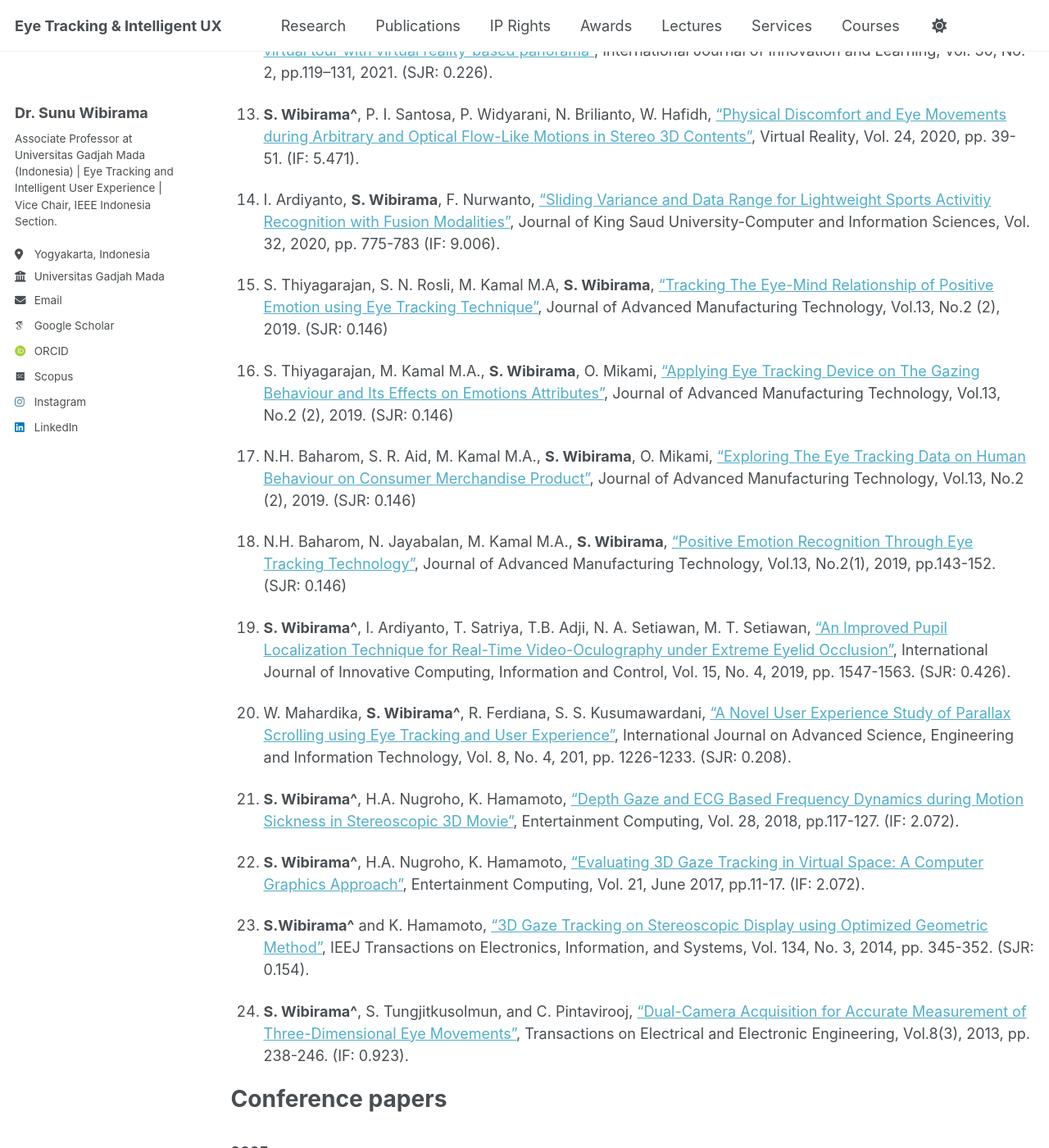
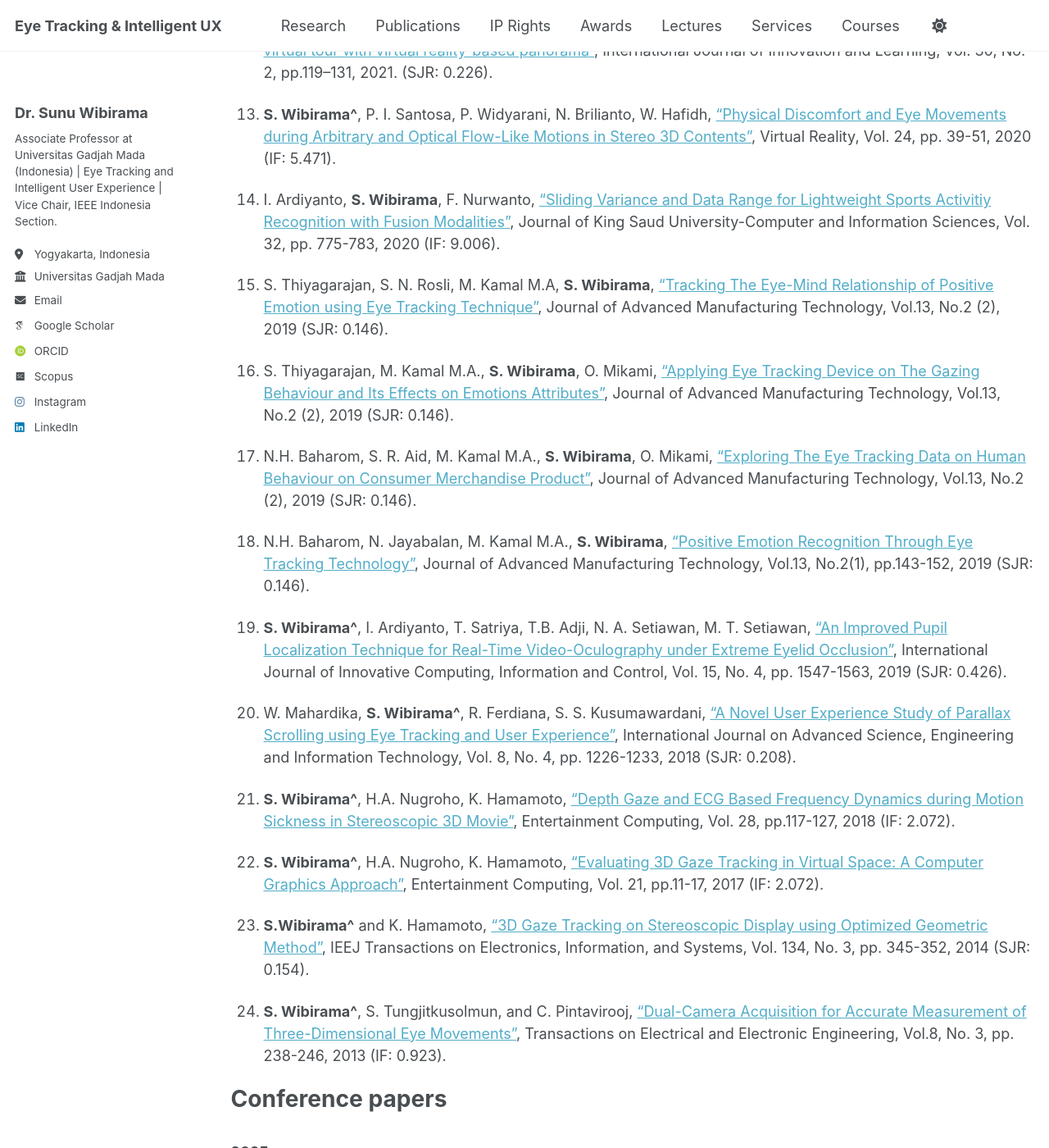
Before and after one commit to wibirama/wibirama.github.io, a Jekyll site: the page built from _pages/allpublications.md, in a window 1280 px wide and 1400 px high, scrolled down 2099 px. Shown: the whole window at 82% size. Built offline with Jekyll 4.4.1, drawn with Linux system fonts in a browser that asks for light colours; emoji names are drawn with the system emoji font; some web fonts are replaced; a script that is not in the unit is left out; some of the changed text lies outside the part shown.

Commit message:
Update allpublications.md
Edit tahun, tambah publikasi Mas Adi

```diff
--- a/_pages/allpublications.md
+++ b/_pages/allpublications.md
@@ -36,17 +36,17 @@ Journal articles
 
 ### Published articles in international journals (indexed by Scopus and/or Web of Science)
 
-1. K. A. Nugraha, **S. Wibirama^**, and I. Ardiyanto, ["Fine-tuning Deep Neural Network for Saliency Prediction in Movie Poster Documents"](https://doi.org/10.1016/j.icte.2025.09.008), to be published in ICT Express, 2025 (IF: 4.2).
+1. K. A. Nugraha, **S. Wibirama^**, and I. Ardiyanto, ["Fine-tuning Deep Neural Network for Saliency Prediction in Movie Poster Documents"](https://doi.org/10.1016/j.icte.2025.09.008), ICT Express, Vol.11, pp. 1181–1185, 2025 (IF: 4.2).
 
-2.  **S. Wibirama^**, S. A. I, Alfarozi, A. R. Suhari, A. H. Fristiana, H. Nurlatifa, and P. I. Santosa, ["Classification of Cognitive Load Using Deep Learning Based on Eye Movement Indices"](https://doi.org/10.1109/ACCESS.2025.3613292), IEEE Access. Vol. 13, pp. 167324-167343, 2025 (IF: 3.6).
+2.  **S. Wibirama^**, S. A. I, Alfarozi, A. R. Suhari, A. H. Fristiana, H. Nurlatifa, and P. I. Santosa, ["Classification of Cognitive Load Using Deep Learning Based on Eye Movement Indices"](https://doi.org/10.1109/ACCESS.2025.3613292), IEEE Access, Vol. 13, pp. 167324-167343, 2025 (IF: 3.6).
 
 3. D.S.E. Atmaja, **S. Wibirama**, M.K. Herliansyah, A. Sudiarso, ["Comparative Study of Integral Image and Normalized Cross-Correlation Methods for Defect Detection on Batik Klowong Fabric"](https://doi.org/10.1016/j.rineng.2025.104124),  Results in Engineering, Vol. 25, pp. 104124, 2025. (IF: 5.0).
 
-4. S. Rosidah, F.X. Ivan, S. Murnani, H. Nurlatifa, and **S. Wibirama^**, ["Impact of Color, Shape, and Typeface on Visual Attention: An Eye Tracking-Based User Experience Study"](https://ajstd.ubd.edu.bn/journal/vol42/iss1/2), ASEAN Journal on Science and Technology for Development (AJSTD), Vol. 42, No. 1, Article 2, 2025, pp.10-26 (SJR: 0.262).
+4. S. Rosidah, F.X. Ivan, S. Murnani, H. Nurlatifa, and **S. Wibirama^**, ["Impact of Color, Shape, and Typeface on Visual Attention: An Eye Tracking-Based User Experience Study"](https://ajstd.ubd.edu.bn/journal/vol42/iss1/2), ASEAN Journal on Science and Technology for Development (AJSTD), Vol. 42, No. 1, Article 2, pp.10-26, 2025 (SJR: 0.262).
 
 5. A.H. Fristiana, S.A.I Alfarozi, A.E. Permansari, M. Pratama, **S. Wibirama^**, ["A Survey on Hyperparameters Optimization of Deep Learning for Time Series Classification"](https://doi.org/10.1109/ACCESS.2024.3516198),  IEEE Access, Vol.12, pp. 191162-191198, 2024 (IF: 3.4).
 
-6. S. Murnani, N.A. Setiawan, **S. Wibirama^**, ["Robust Object Selection in Spontaneous Gaze-Controlled Application using Exponential Moving Average and Hidden Markov Model"](https://doi.org/10.1109/THMS.2024.3413781), IEEE Transactions on Human-Machine Systems, Vol. 54, No. 5, 2024, pp. 485-498 (IF: 3.5).
+6. S. Murnani, N.A. Setiawan, **S. Wibirama^**, ["Robust Object Selection in Spontaneous Gaze-Controlled Application using Exponential Moving Average and Hidden Markov Model"](https://doi.org/10.1109/THMS.2024.3413781), IEEE Transactions on Human-Machine Systems, Vol. 54, No. 5, pp. 485-498, 2024 (IF: 3.5).
 
 7. N. Paeedeh, M. Pratama, **S. Wibirama**, W. Mayer, Z. Cao, and R. Kowalczyk, ["Few-Shot Class Incremental Learning via Robust Transformer Approach"](https://doi.org/10.1016/j.ins.2024.120751), Information Sciences, Vol. 675, No. 120751, 2024. (IF: 8.1).
 
@@ -54,35 +54,35 @@ Journal articles
 
 9. L.A. Putri, I. Rahman, M. Puspita, S.N. Hidayat, A.B. Dharmawan, A. Rianjanu, **S. Wibirama**, R. Roto, K. Triyana, and H.S. Wasisto, ["Rapid analysis of meat floss origin using a supervised machine learning-based electronic nose towards food authentication"](https://doi.org/10.1038/s41538-023-00205-2), npj Science of Food, Vol. 7, No. 31, pp. 1-15, 2023. (IF: 7.000).
 
-10. P. V. Yulianandra, S. Murnani, P.I. Santosa, **S. Wibirama^**, ["Observing Cognitive Load During Online Learning with Various Task Complexities: An Eye Tracking Approach"](https://doi.org/10.1504/IJIL.2023.10051446), International Journal of Innovation and Learning, Vol. 34, No. 1, 2023,  pp. 96-117  (SJR: 0.226).
+10. P. V. Yulianandra, S. Murnani, P.I. Santosa, **S. Wibirama^**, ["Observing Cognitive Load During Online Learning with Various Task Complexities: An Eye Tracking Approach"](https://doi.org/10.1504/IJIL.2023.10051446), International Journal of Innovation and Learning, Vol. 34, No. 1, pp. 96-117, 2023 (SJR: 0.226).
 
-11. S. Murnani, N.A. Setiawan, **S. Wibirama**, ["Spontaneous Gaze Interaction Based on Smooth Pursuit Eye Movement Using Difference Pattern Approach"](https://doi.org/10.21924/cst.7.1.2022.739), Communications in Science and Technology, Vol. 7, No.1,  pp.8-14, 2022. (SJR: 0.277).
+11. S. Murnani, N.A. Setiawan, **S. Wibirama**, ["Spontaneous Gaze Interaction Based on Smooth Pursuit Eye Movement Using Difference Pattern Approach"](https://doi.org/10.21924/cst.7.1.2022.739), Communications in Science and Technology, Vol. 7, No.1, pp.8-14, 2022 (SJR: 0.277).
 
 12. A.E. Permanasari, D.A. Hidayat, **S. Wibirama**, I.S. Sakkinah, and D.R.A. Rambli, ["Development of a hospital virtual tour with virtual reality-based panorama"](https://doi.org/10.1504/IJIL.2021.117218), International Journal of Innovation and Learning, Vol. 30, No. 2, pp.119–131, 2021. (SJR: 0.226).
 
-13. **S. Wibirama^**, P. I. Santosa, P. Widyarani, N. Brilianto, W. Hafidh, ["Physical Discomfort and Eye Movements during Arbitrary and Optical Flow-Like Motions in Stereo 3D Contents"](https://doi.org/10.1007/s10055-019-00386-w), Virtual Reality, Vol. 24,  2020, pp. 39-51. (IF: 5.471).
+13. **S. Wibirama^**, P. I. Santosa, P. Widyarani, N. Brilianto, W. Hafidh, ["Physical Discomfort and Eye Movements during Arbitrary and Optical Flow-Like Motions in Stereo 3D Contents"](https://doi.org/10.1007/s10055-019-00386-w), Virtual Reality, Vol. 24, pp. 39-51, 2020 (IF: 5.471).
 
-14. I. Ardiyanto, **S. Wibirama**, F. Nurwanto, ["Sliding Variance and Data Range for Lightweight Sports Activitiy Recognition with Fusion Modalities"](https://doi.org/10.1016/j.jksuci.2018.08.012), Journal of King Saud University-Computer and Information Sciences, Vol. 32, 2020, pp. 775-783 (IF: 9.006).
+14. I. Ardiyanto, **S. Wibirama**, F. Nurwanto, ["Sliding Variance and Data Range for Lightweight Sports Activitiy Recognition with Fusion Modalities"](https://doi.org/10.1016/j.jksuci.2018.08.012), Journal of King Saud University-Computer and Information Sciences, Vol. 32, pp. 775-783, 2020 (IF: 9.006).
 
-15. S. Thiyagarajan, S. N. Rosli, M. Kamal M.A, **S. Wibirama**, ["Tracking The Eye-Mind Relationship of Positive Emotion using Eye Tracking Technique"](https://jamt.utem.edu.my/jamt/article/view/5725),  Journal of Advanced Manufacturing Technology, Vol.13, No.2 (2), 2019. (SJR: 0.146)
+15. S. Thiyagarajan, S. N. Rosli, M. Kamal M.A, **S. Wibirama**, ["Tracking The Eye-Mind Relationship of Positive Emotion using Eye Tracking Technique"](https://jamt.utem.edu.my/jamt/article/view/5725),  Journal of Advanced Manufacturing Technology, Vol.13, No.2 (2), 2019 (SJR: 0.146).
 
-16. S. Thiyagarajan, M. Kamal M.A., **S. Wibirama**, O. Mikami, ["Applying Eye Tracking Device on The Gazing Behaviour and Its Effects on Emotions Attributes"](https://jamt.utem.edu.my/jamt/article/view/5722), Journal of Advanced Manufacturing Technology, Vol.13, No.2 (2), 2019. (SJR: 0.146)
+16. S. Thiyagarajan, M. Kamal M.A., **S. Wibirama**, O. Mikami, ["Applying Eye Tracking Device on The Gazing Behaviour and Its Effects on Emotions Attributes"](https://jamt.utem.edu.my/jamt/article/view/5722), Journal of Advanced Manufacturing Technology, Vol.13, No.2 (2), 2019 (SJR: 0.146).
 
-17. N.H. Baharom, S. R. Aid, M. Kamal M.A., **S. Wibirama**, O. Mikami, ["Exploring The Eye Tracking Data on Human Behaviour on Consumer Merchandise Product"](https://jamt.utem.edu.my/jamt/article/view/5723), Journal of Advanced Manufacturing Technology, Vol.13, No.2 (2), 2019. (SJR: 0.146)
+17. N.H. Baharom, S. R. Aid, M. Kamal M.A., **S. Wibirama**, O. Mikami, ["Exploring The Eye Tracking Data on Human Behaviour on Consumer Merchandise Product"](https://jamt.utem.edu.my/jamt/article/view/5723), Journal of Advanced Manufacturing Technology, Vol.13, No.2 (2), 2019 (SJR: 0.146).
 
-18. N.H. Baharom, N. Jayabalan, M. Kamal M.A., **S. Wibirama**, ["Positive Emotion Recognition Through Eye Tracking Technology"](https://jamt.utem.edu.my/jamt/article/view/5683), Journal of Advanced Manufacturing Technology, Vol.13, No.2(1), 2019, pp.143-152. (SJR: 0.146)
+18. N.H. Baharom, N. Jayabalan, M. Kamal M.A., **S. Wibirama**, ["Positive Emotion Recognition Through Eye Tracking Technology"](https://jamt.utem.edu.my/jamt/article/view/5683), Journal of Advanced Manufacturing Technology, Vol.13, No.2(1), pp.143-152, 2019 (SJR: 0.146).
 
-19. **S. Wibirama^**, I. Ardiyanto, T. Satriya, T.B. Adji, N. A. Setiawan, M. T. Setiawan, ["An Improved Pupil Localization Technique for Real-Time Video-Oculography under Extreme Eyelid Occlusion"](http://www.ijicic.org/ijicic-150423.pdf), International Journal of Innovative Computing, Information and Control, Vol. 15, No. 4, 2019, pp. 1547-1563. (SJR: 0.426).
+19. **S. Wibirama^**, I. Ardiyanto, T. Satriya, T.B. Adji, N. A. Setiawan, M. T. Setiawan, ["An Improved Pupil Localization Technique for Real-Time Video-Oculography under Extreme Eyelid Occlusion"](http://www.ijicic.org/ijicic-150423.pdf), International Journal of Innovative Computing, Information and Control, Vol. 15, No. 4, pp. 1547-1563, 2019 (SJR: 0.426).
 
-20. W. Mahardika, **S. Wibirama^**, R. Ferdiana, S. S. Kusumawardani, ["A Novel User Experience Study of Parallax Scrolling using Eye Tracking and User Experience"](http://dx.doi.org/10.18517/ijaseit.8.4.6500), International Journal on Advanced Science, Engineering and Information Technology, Vol. 8, No. 4, 201, pp. 1226-1233. (SJR: 0.208).
+20. W. Mahardika, **S. Wibirama^**, R. Ferdiana, S. S. Kusumawardani, ["A Novel User Experience Study of Parallax Scrolling using Eye Tracking and User Experience"](http://dx.doi.org/10.18517/ijaseit.8.4.6500), International Journal on Advanced Science, Engineering and Information Technology, Vol. 8, No. 4, pp. 1226-1233, 2018 (SJR: 0.208).
 
-21. **S. Wibirama^**, H.A. Nugroho, K. Hamamoto, ["Depth Gaze and ECG Based Frequency Dynamics during Motion Sickness in Stereoscopic 3D Movie"](https://doi.org/10.1016/j.entcom.2018.02.003), Entertainment Computing, Vol. 28, 2018, pp.117-127. (IF: 2.072).
+21. **S. Wibirama^**, H.A. Nugroho, K. Hamamoto, ["Depth Gaze and ECG Based Frequency Dynamics during Motion Sickness in Stereoscopic 3D Movie"](https://doi.org/10.1016/j.entcom.2018.02.003), Entertainment Computing, Vol. 28, pp.117-127, 2018 (IF: 2.072).
 
-22. **S. Wibirama^**, H.A. Nugroho, K. Hamamoto, [“Evaluating 3D Gaze Tracking in Virtual Space: A Computer Graphics Approach”](http://doi.org/10.1016/j.entcom.2017.04.003), Entertainment Computing, Vol. 21, June 2017, pp.11-17. (IF: 2.072).
+22. **S. Wibirama^**, H.A. Nugroho, K. Hamamoto, [“Evaluating 3D Gaze Tracking in Virtual Space: A Computer Graphics Approach”](http://doi.org/10.1016/j.entcom.2017.04.003), Entertainment Computing, Vol. 21, pp.11-17, 2017 (IF: 2.072).
 
-23. **S.Wibirama^** and K. Hamamoto, [“3D Gaze Tracking on Stereoscopic Display using Optimized Geometric Method”](http://dx.doi.org/10.1541/ieejeiss.134.345), IEEJ Transactions on Electronics, Information, and Systems, Vol. 134, No. 3, 2014, pp. 345-352. (SJR: 0.154).
+23. **S.Wibirama^** and K. Hamamoto, [“3D Gaze Tracking on Stereoscopic Display using Optimized Geometric Method”](http://dx.doi.org/10.1541/ieejeiss.134.345), IEEJ Transactions on Electronics, Information, and Systems, Vol. 134, No. 3, pp. 345-352, 2014 (SJR: 0.154).
 
-24. **S. Wibirama^**,  S. Tungjitkusolmun, and C. Pintavirooj, [“Dual-Camera Acquisition for Accurate Measurement of Three-Dimensional Eye Movements”](http://dx.doi.org/10.1002/tee.21845), Transactions on Electrical and Electronic Engineering, Vol.8(3), 2013, pp. 238-246. (IF: 0.923).
+24. **S. Wibirama^**,  S. Tungjitkusolmun, and C. Pintavirooj, [“Dual-Camera Acquisition for Accurate Measurement of Three-Dimensional Eye Movements”](http://dx.doi.org/10.1002/tee.21845), Transactions on Electrical and Electronic Engineering, Vol.8, No. 3, pp. 238-246, 2013 (IF: 0.923).
 
 Conference papers
 ======
```
